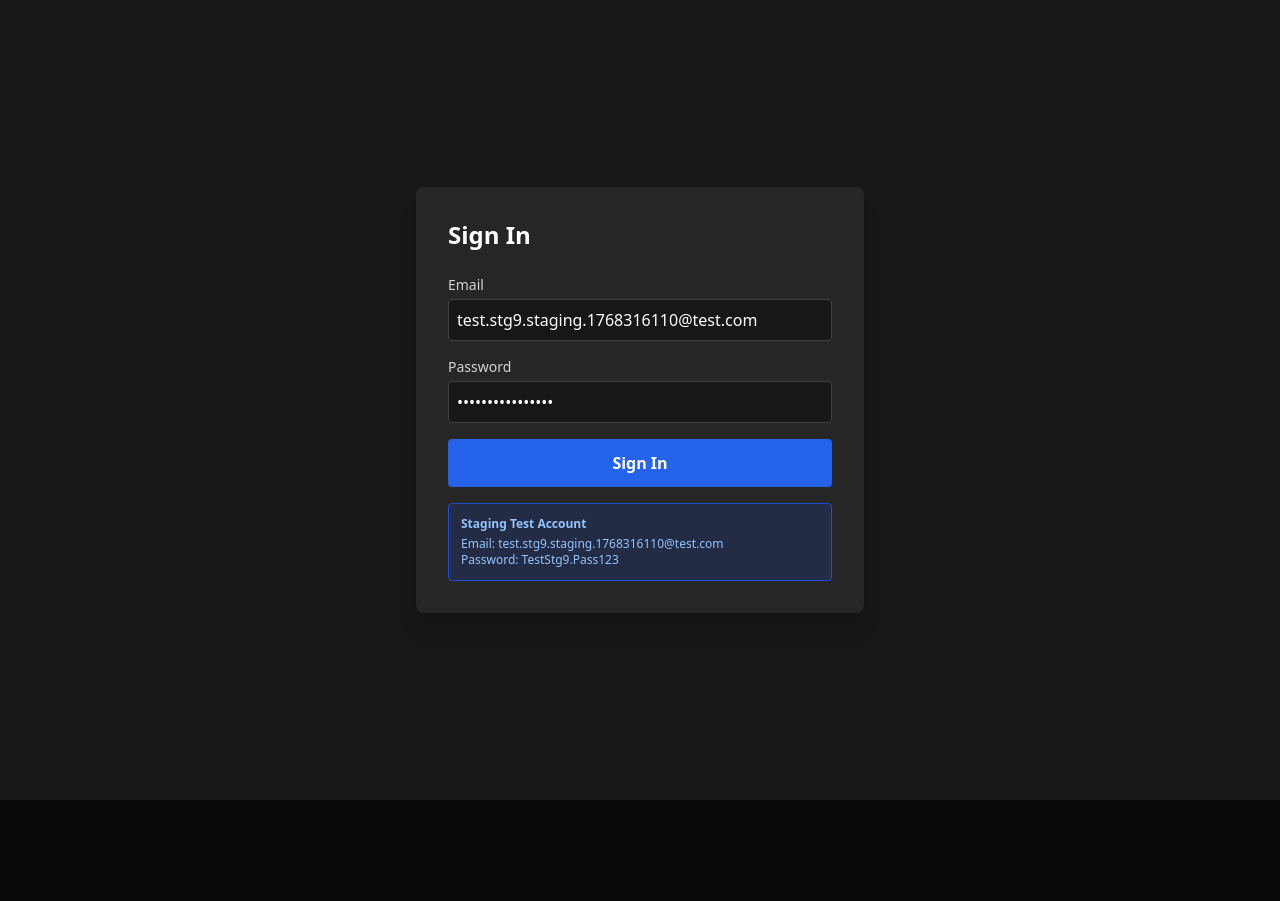
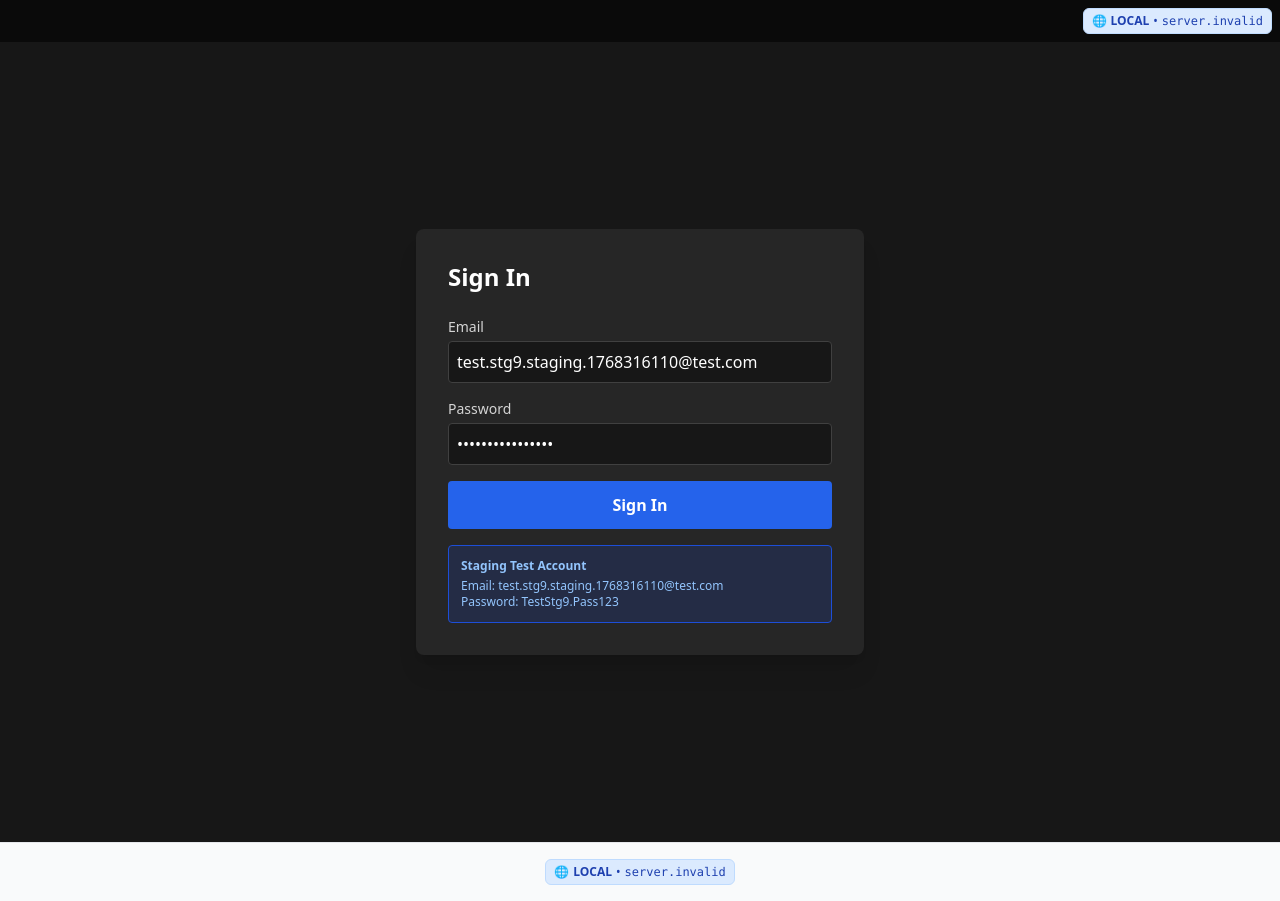
Before and after one commit to AiClipX/AiClipX, a Next.js app: page /login in a window 1280 px wide. Before the commit the page ends 800 px from the top, so only its background shows below. Built offline with nearby package versions, Linux system fonts and the light colour scheme; no server answers.

Commit message:
Staging/Prod Config Hardening: API Base + Domain Safety + Env Switch

```diff
--- /dev/null
+++ b/components/common/EnvironmentBadge.tsx
@@ -0,0 +1,40 @@
+import React from 'react';
+import { config, getApiHost } from '../../lib/config';
+
+interface EnvironmentBadgeProps {
+  position?: 'header' | 'footer';
+  className?: string;
+}
+
+const EnvironmentBadge: React.FC<EnvironmentBadgeProps> = ({
+  position = 'footer',
+  className = ''
+}) => {
+  // Don't show in production unless explicitly needed
+  if (config.isProduction && config.environment === 'prod') {
+    return null;
+  }
+
+  const badgeColors = {
+    local: 'bg-blue-100 text-blue-800 border-blue-200',
+    staging: 'bg-yellow-100 text-yellow-800 border-yellow-200',
+    prod: 'bg-green-100 text-green-800 border-green-200'
+  };
+
+  const apiHost = getApiHost();
+
+  return (
+    <div className={`
+      inline-flex items-center px-2 py-1 rounded-md text-xs font-medium border
+      ${badgeColors[config.environment]}
+      ${className}
+    `}>
+      <span className="mr-1">🌐</span>
+      <span className="font-semibold">{config.environment.toUpperCase()}</span>
+      <span className="mx-1">•</span>
+      <span className="font-mono text-xs">{apiHost}</span>
+    </div>
+  );
+};
+
+export default EnvironmentBadge;
--- a/contexts/AuthContext.tsx
+++ b/contexts/AuthContext.tsx
@@ -115,13 +115,17 @@ export const AuthProvider: React.FC<{ children: React.ReactNode }> = ({ children
 
   return (
     <AuthContext.Provider value={{ token, user, login, logout, refreshMe }}>
-      {loading ? (
+      {/* {loading ? (
         <div className="min-h-screen bg-neutral-950 flex items-center justify-center">
           <div className="text-white">Loading...</div>
         </div>
       ) : (
+       children
+      )}
+         */}
+      {
         children
-      )}
+      }
     </AuthContext.Provider>
   );
 };
--- a/lib/apiClient.ts
+++ b/lib/apiClient.ts
@@ -1,10 +1,18 @@
 import axios from "axios";
 import { createClient } from "@supabase/supabase-js";
+import { config, safeLog } from "./config";
 
-// Use proxy in development to avoid CORS, direct API in production
-const API_BASE = process.env.NODE_ENV === "development"
+// Use centralized config for API base URL
+const API_BASE = config.isDevelopment
   ? "/api/proxy"
-  : process.env.NEXT_PUBLIC_API_VIDEO || "";
+  : config.apiBaseUrl;
+
+// Safe logging of API configuration (no secrets)
+safeLog("API Client initialized", {
+  environment: config.environment,
+  apiBase: API_BASE,
+  isDevelopment: config.isDevelopment
+});
 
 const axiosInstance = axios.create({ baseURL: API_BASE });
 
@@ -29,7 +37,8 @@ async function getAuthToken(): Promise<string | null> {
     const { data } = await supabase.auth.getSession();
     return data?.session?.access_token ?? null;
   } catch (err) {
-    console.warn("getAuthToken error", err);
+    // Safe logging - no token details
+    safeLog("getAuthToken error (no sensitive data)", { hasError: !!err });
     return null;
   }
 }
--- /dev/null
+++ b/lib/config.ts
@@ -0,0 +1,48 @@
+// Environment configuration
+export interface AppConfig {
+  apiBaseUrl: string;
+  environment: 'local' | 'staging' | 'prod';
+  isDevelopment: boolean;
+  isProduction: boolean;
+}
+
+// Get environment based on API base URL and NODE_ENV
+function getEnvironment(): 'local' | 'staging' | 'prod' {
+  const apiBase = process.env.NEXT_PUBLIC_API_BASE_URL || '';
+
+  if (process.env.NODE_ENV === 'development' || apiBase.includes('localhost')) {
+    return 'local';
+  }
+
+  if (apiBase.includes('aiclipx-iam2.onrender.com')) {
+    return 'staging';
+  }
+
+  return 'prod';
+}
+
+// Centralized configuration
+export const config: AppConfig = {
+  apiBaseUrl: process.env.NEXT_PUBLIC_API_BASE_URL ||
+    (process.env.NODE_ENV === 'development' ? 'http://localhost:8000' : 'https://aiclipx-iam2.onrender.com'),
+  environment: getEnvironment(),
+  isDevelopment: process.env.NODE_ENV === 'development',
+  isProduction: process.env.NODE_ENV === 'production',
+};
+
+// Safe logging - never log sensitive data
+export const safeLog = (message: string, data?: any) => {
+  if (config.isDevelopment) {
+    console.log(`[${config.environment.toUpperCase()}] ${message}`, data);
+  }
+};
+
+// Get display-safe API host (for UI display)
+export const getApiHost = (): string => {
+  try {
+    const url = new URL(config.apiBaseUrl);
+    return url.host;
+  } catch {
+    return config.apiBaseUrl;
+  }
+};
--- /dev/null
+++ b/lib/envValidation.ts
@@ -0,0 +1,80 @@
+// Environment validation utilities
+export interface EnvValidationResult {
+  isValid: boolean;
+  errors: string[];
+  warnings: string[];
+}
+
+export function validateEnvironment(): EnvValidationResult {
+  const errors: string[] = [];
+  const warnings: string[] = [];
+
+  // Check required environment variables
+  const apiBaseUrl = process.env.NEXT_PUBLIC_API_BASE_URL;
+
+  if (!apiBaseUrl) {
+    errors.push('NEXT_PUBLIC_API_BASE_URL is required');
+  } else {
+    // Validate URL format
+    try {
+      new URL(apiBaseUrl);
+    } catch {
+      errors.push('NEXT_PUBLIC_API_BASE_URL must be a valid URL');
+    }
+
+    // Check for common mistakes
+    if (apiBaseUrl.endsWith('/')) {
+      warnings.push('NEXT_PUBLIC_API_BASE_URL should not end with a slash');
+    }
+
+    if (apiBaseUrl.includes('localhost') && process.env.NODE_ENV === 'production') {
+      warnings.push('Using localhost API URL in production environment');
+    }
+  }
+
+  // Check mock auth setting
+  const mockAuth = process.env.NEXT_PUBLIC_MOCK_AUTH;
+  if (mockAuth === 'true' && process.env.NODE_ENV === 'production') {
+    warnings.push('NEXT_PUBLIC_MOCK_AUTH is enabled in production');
+  }
+
+  // Check Supabase config consistency
+  const supabaseUrl = process.env.NEXT_PUBLIC_SUPABASE_URL;
+  const supabaseKey = process.env.NEXT_PUBLIC_SUPABASE_ANON_KEY;
+
+  if ((supabaseUrl && !supabaseKey) || (!supabaseUrl && supabaseKey)) {
+    warnings.push('Supabase configuration is incomplete (both URL and key required)');
+  }
+
+  return {
+    isValid: errors.length === 0,
+    errors,
+    warnings,
+  };
+}
+
+// Development-only environment info display
+export function logEnvironmentInfo() {
+  if (process.env.NODE_ENV !== 'development') return;
+
+  const validation = validateEnvironment();
+
+  console.group('🌍 Environment Configuration');
+  console.log('Environment:', process.env.NODE_ENV);
+  console.log('API Base URL:', process.env.NEXT_PUBLIC_API_BASE_URL);
+  console.log('Mock Auth:', process.env.NEXT_PUBLIC_MOCK_AUTH || 'false');
+
+  if (validation.warnings.length > 0) {
+    console.group('⚠️ Warnings');
+    validation.warnings.forEach(warning => console.warn(warning));
+    console.groupEnd();
+  }
+
+  if (validation.errors.length > 0) {
+    console.group('❌ Errors');
+    validation.errors.forEach(error => console.error(error));
+    console.groupEnd();
+  }
+
+  console.groupEnd();
+}
--- a/next.config.js
+++ b/next.config.js
@@ -1,6 +1,18 @@
 /** @type {import('next').NextConfig} */
 const nextConfig = {
   reactStrictMode: true,
+
+  // Environment variables validation
+  env: {
+    CUSTOM_KEY: process.env.CUSTOM_KEY,
+  },
+
+  // Public runtime config for environment info (non-sensitive only)
+  publicRuntimeConfig: {
+    environment: process.env.NODE_ENV,
+    version: process.env.npm_package_version || '1.0.0',
+  },
+
   async headers() {
     return [
       {
--- a/pages/_app.js
+++ b/pages/_app.js
@@ -6,6 +6,13 @@ import { VideoListProvider } from "../components/video/list/hooks/VideoListConte
 import { AuthProvider, useAuth } from "../contexts/AuthContext";
 import { useRouter } from "next/router";
 import { ErrorBoundary } from "../components/common/ErrorBoundary";
+import EnvironmentBadge from "../components/common/EnvironmentBadge";
+import { logEnvironmentInfo } from "../lib/envValidation";
+
+// Log environment info in development
+if (typeof window !== "undefined") {
+  logEnvironmentInfo();
+}
 
 function InnerApp({ Component, pageProps }) {
   const { token } = useAuth();
@@ -21,7 +28,26 @@ function InnerApp({ Component, pageProps }) {
     }
   }, [token, router.pathname]);
 
-  return <Component {...pageProps} />;
+  return (
+    <div className="min-h-screen flex flex-col">
+      {/* Environment Badge in header for non-prod */}
+      <div className="flex justify-end p-2">
+        <EnvironmentBadge position="header" />
+      </div>
+
+      {/* Main content */}
+      <div className="flex-1">
+        <Component {...pageProps} />
+      </div>
+
+      {/* Environment Badge in footer */}
+      <footer className="p-4 border-t bg-gray-50">
+        <div className="flex justify-center">
+          <EnvironmentBadge position="footer" />
+        </div>
+      </footer>
+    </div>
+  );
 }
 
 function MyApp({ Component, pageProps }) {
```
Also changed, not shown: components/video/services/videoService.ts (+6 -8 lines), 1 other file (tests, documents, lock files or other folders).
